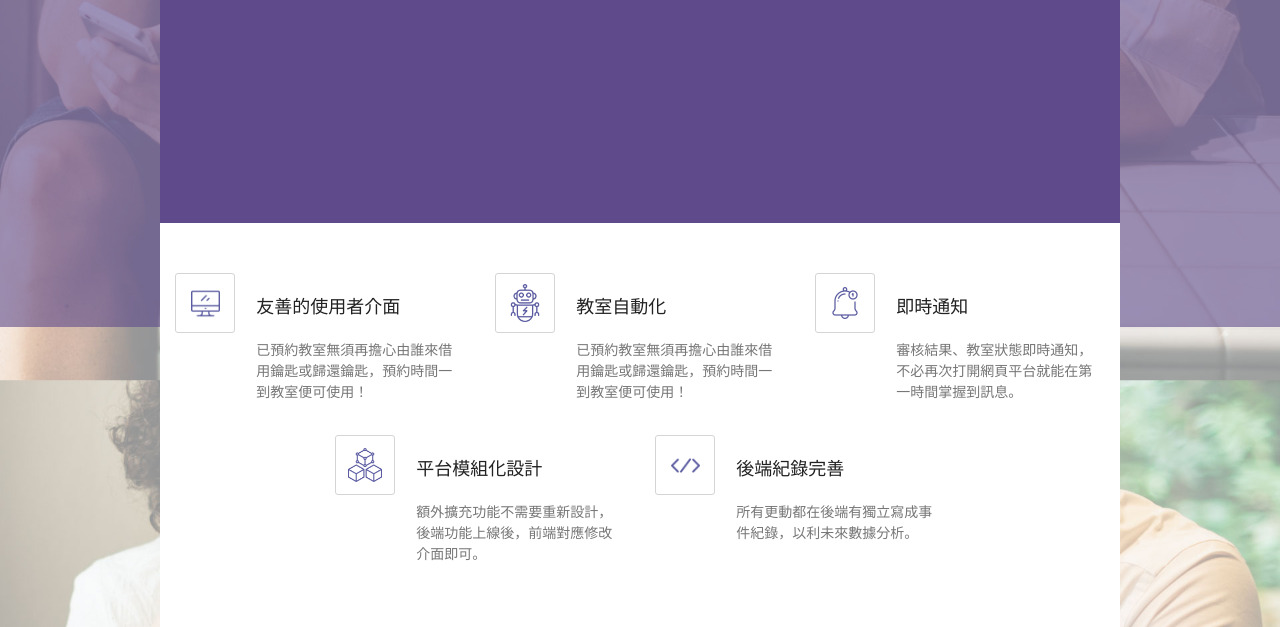
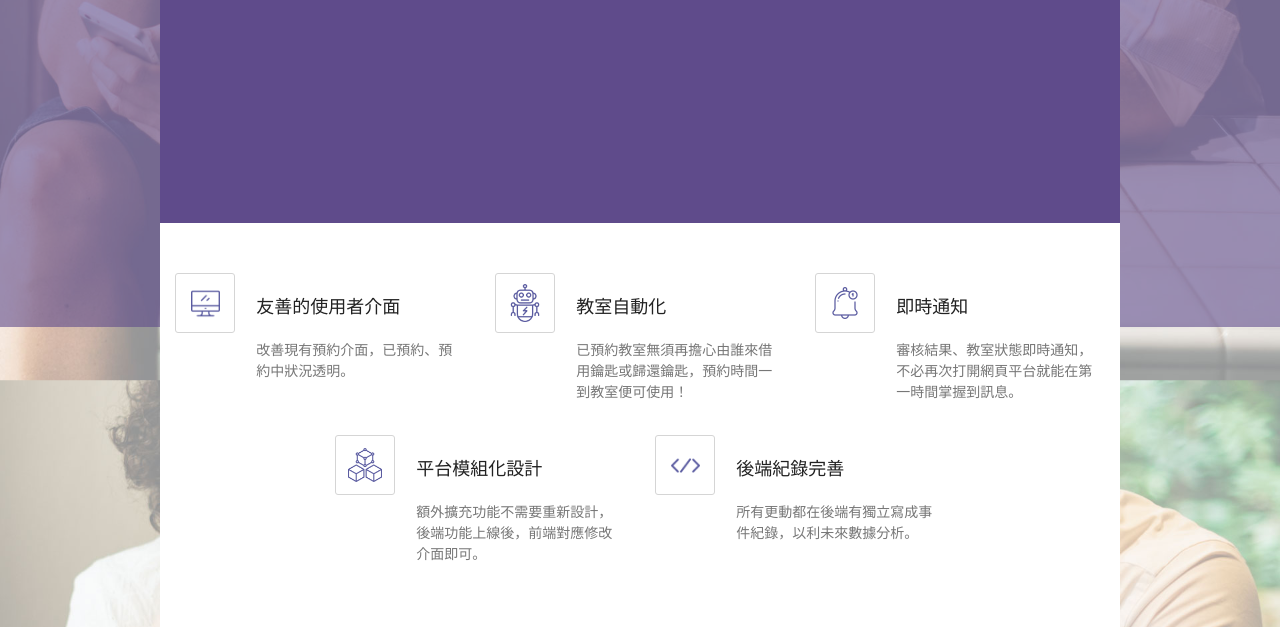
Before and after one commit to WannaBanana/WannaBanana.github.io, a website: page index.html in a window 1280 px wide. Shown: the part 473-1100 px from the top of the page. Drawn offline with Linux system fonts and the light colour scheme.

Commit message:
Update content

```diff
--- a/index.html
+++ b/index.html
@@ -69,7 +69,7 @@
 								</div>
 								<div class="desc">
 									<h4 class="title text-uppercase">友善的使用者介面</h4>
-									<p>已預約教室無須再擔心由誰來借用鑰匙或歸還鑰匙，預約時間一到教室便可使用！</p>
+									<p>改善現有預約介面，已預約、預約中狀況透明。</p>
 								</div>
 							</div>
 						</div>
--- a/package.json
+++ b/package.json
@@ -14,12 +14,10 @@
     "gulp-concat": "^2.6.1",
     "gulp-imagemin": "^4.1.0",
     "gulp-less": "^4.0.1",
-    "gulp-minify-css": "^1.2.4",
     "gulp-plumber": "^1.2.0",
     "gulp-postcss": "^8.0.0",
     "gulp-rename": "^1.4.0",
     "gulp-sass": "^4.0.2",
-    "gulp-shell": "^0.6.5",
     "gulp-sourcemaps": "^2.6.4",
     "gulp-uglify": "^3.0.1",
     "gulp-watch": "^5.0.1"
```
Also changed, not shown: img/service-1.png.
